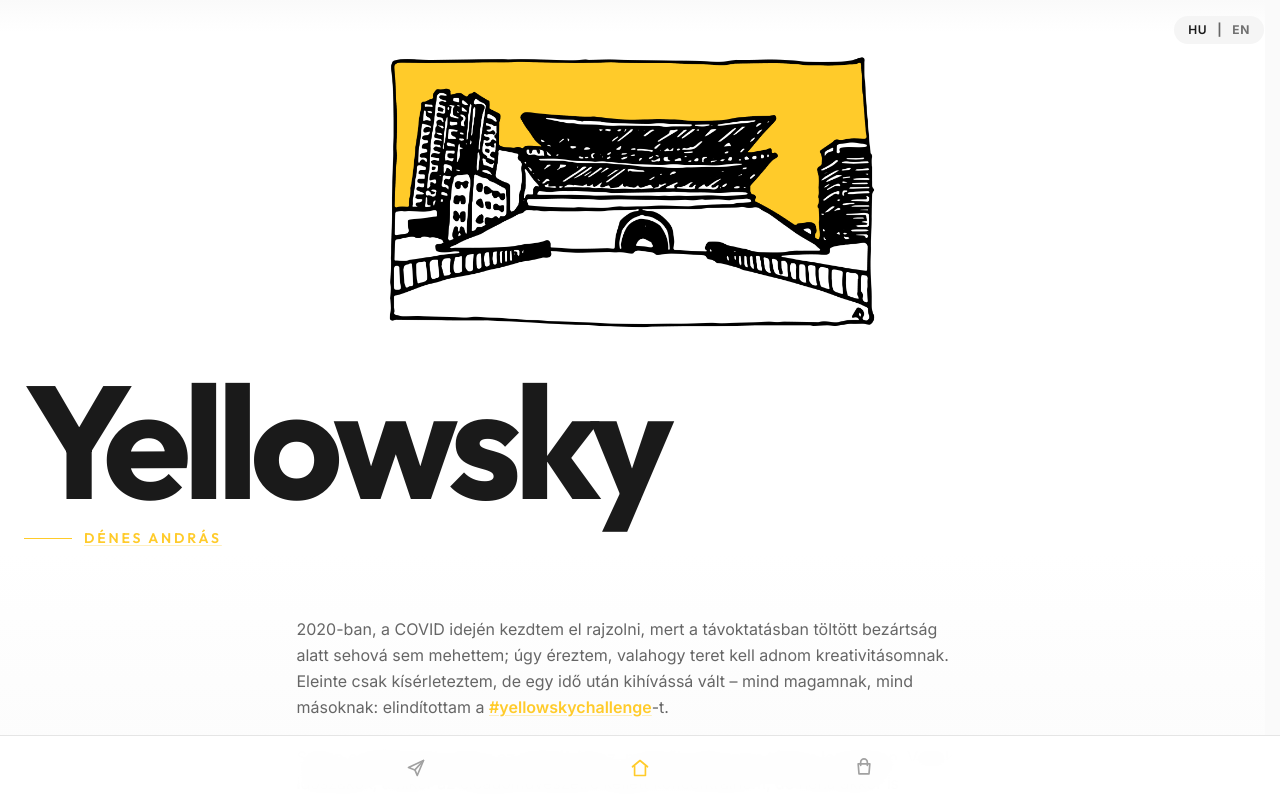
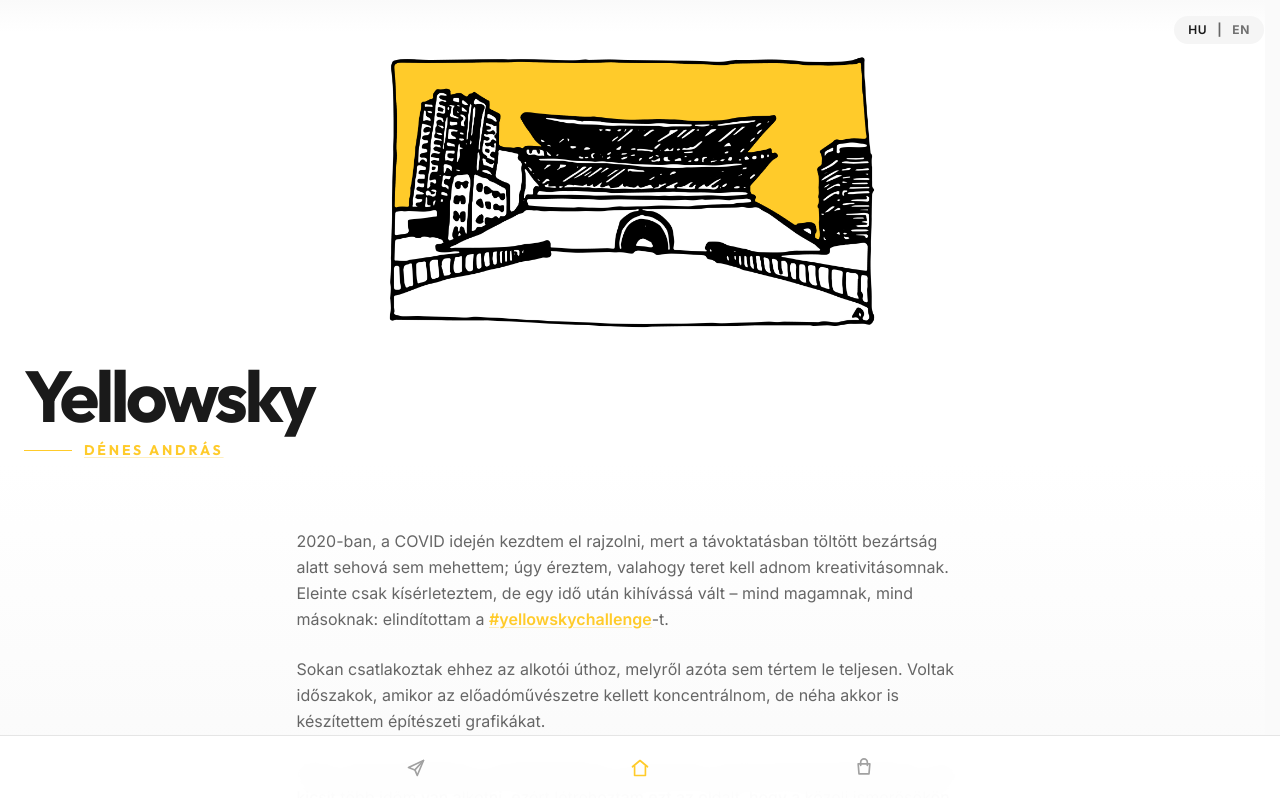
Before and after one commit to denandras/yellowsky, a Next.js app: page / in a window 1280 px wide. Shown: the top 798 px of the page. Built offline with nearby package versions, Linux system fonts and the light colour scheme; no server answers.

Commit message:
fix: main page title fixed size, subtitle bolder

```diff
--- a/components/home-page-client.tsx
+++ b/components/home-page-client.tsx
@@ -164,7 +164,7 @@ export default function HomePageClient({ initialLanguage, communityPosts = [] }:
           <div className="bg-white px-6 pt-2 pb-1">
             <h1
               key={`title-${language}`}
-              className="font-display mb-1.5 md:mb-2 text-7xl md:text-[8rem] lg:text-[10rem] font-bold leading-none tracking-tighter"
+              className="font-display mb-1.5 md:mb-2 text-7xl font-bold leading-none tracking-tighter"
               data-reveal
               style={{ "--reveal-delay": "120ms" } as React.CSSProperties}
             >
@@ -180,12 +180,12 @@ export default function HomePageClient({ initialLanguage, communityPosts = [] }:
               {labels.subtitleLink ? (
                 <a
                   href={labels.subtitleLink}
-                  className="font-display text-sm font-semibold tracking-[0.2em] text-primary underline decoration-primary/30 underline-offset-2 transition-colors hover:text-primary/80 uppercase"
+                  className="font-display text-sm font-bold tracking-[0.2em] text-primary underline decoration-primary/30 underline-offset-2 transition-colors hover:text-primary/80 uppercase"
                 >
                   {labels.subtitle}
                 </a>
               ) : (
-                <p className="font-display text-sm font-semibold tracking-[0.2em] text-primary uppercase">
+                <p className="font-display text-sm font-bold tracking-[0.2em] text-primary uppercase">
                   {labels.subtitle}
                 </p>
               )}
```
